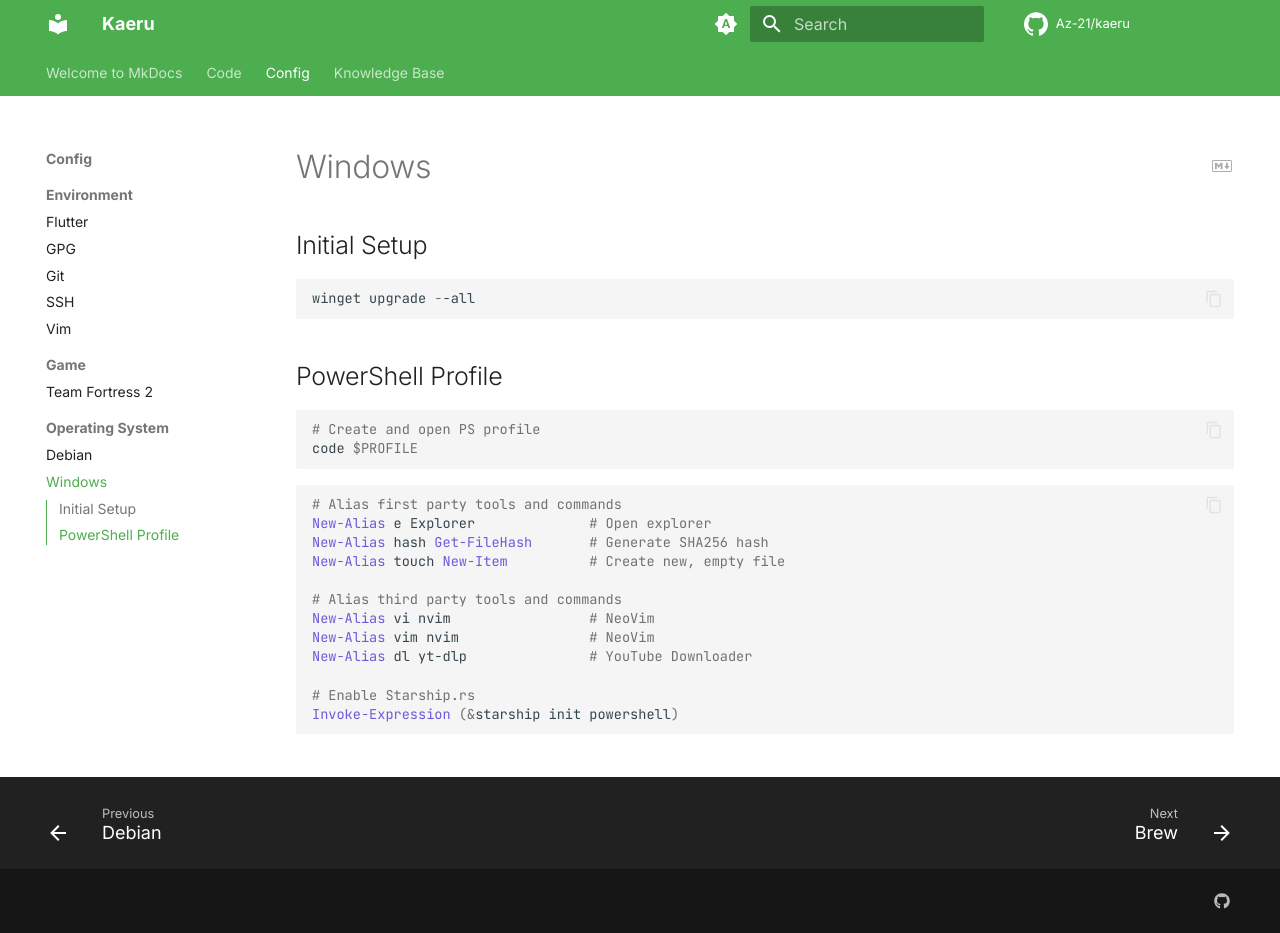
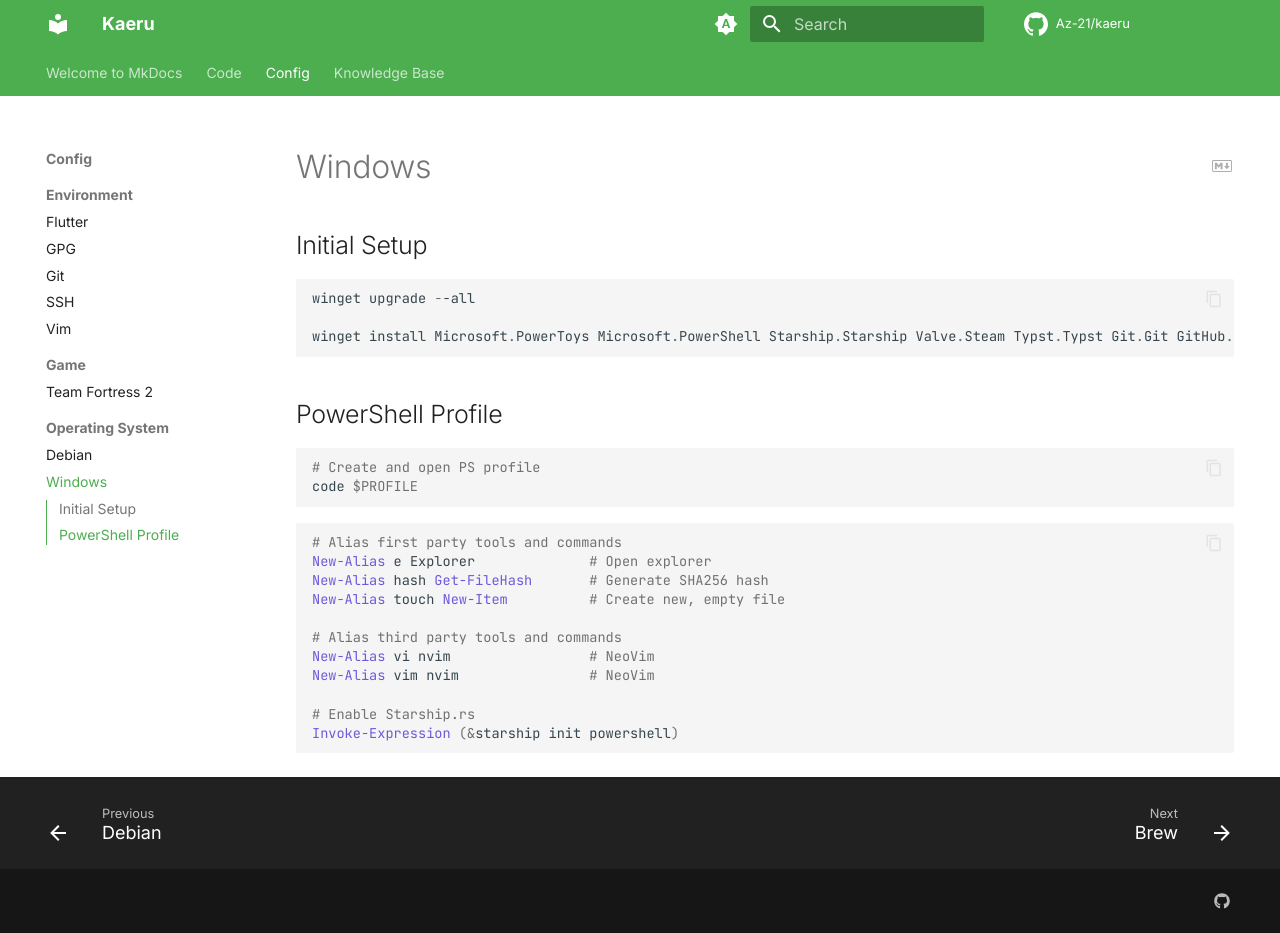
Before and after one commit to Az-21/kaeru, an MkDocs documentation site: the page built from docs/Config/Operating System/Windows.md, in a window 1280 px wide and 933 px high. Built offline with MkDocs 1.6.1 and Material for MkDocs 9.7.7, drawn with Linux system fonts in a browser that asks for light colours; comment, search, counter and statistics services are not loaded.

Commit message:
Add core dependencies

````diff
--- a/docs/Config/Operating System/Windows.md
+++ b/docs/Config/Operating System/Windows.md
@@ -2,6 +2,8 @@
 ## Initial Setup
 ```powershell
 winget upgrade --all
+
+winget install Microsoft.PowerToys Microsoft.PowerShell Starship.Starship Valve.Steam Typst.Typst Git.Git GitHub.GitHubDesktop Neovim.Neovim Microsoft.VisualStudio.2022.Community Microsoft.VisualStudioCode CoreyButler.NVMforWindows astral-sh.uv M2Team.NanaZip
 ```
 
 ## PowerShell Profile
@@ -18,7 +20,6 @@ New-Alias touch New-Item          # Create new, empty file
 # Alias third party tools and commands
 New-Alias vi nvim                 # NeoVim
 New-Alias vim nvim                # NeoVim
-New-Alias dl yt-dlp               # YouTube Downloader
 
 # Enable Starship.rs
 Invoke-Expression (&starship init powershell)
````
